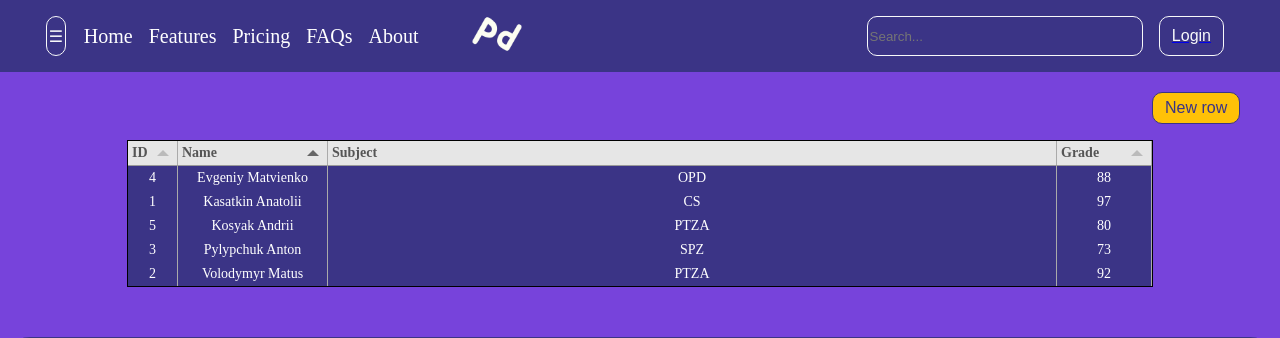
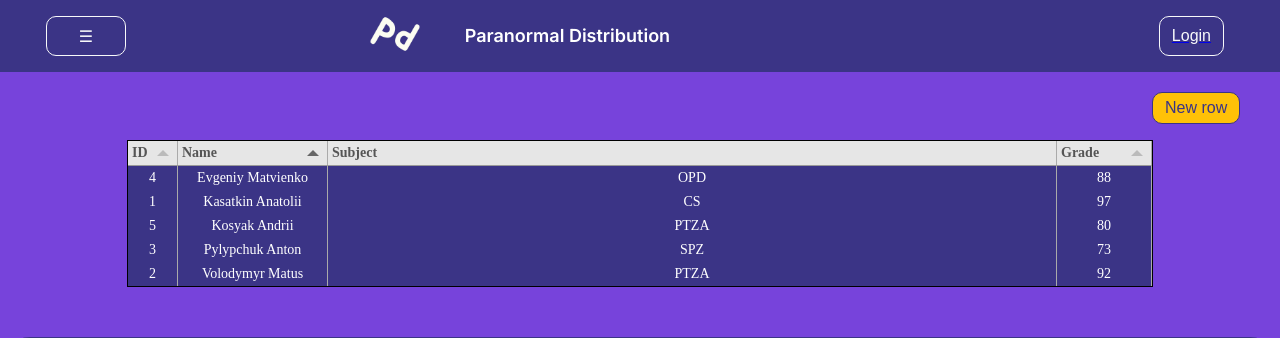
Before and after one commit to Zhenia-Matvienko/Paranormal_distribution, a PHP site: page / in a window 1280 px wide. Shown: the top 338 px of the page. Run offline with PHP 8.4, Linux system fonts and the light colour scheme.

Commit message:
remake general page

```diff
--- a/Front_End/css/style.css
+++ b/Front_End/css/style.css
@@ -220,12 +220,17 @@ canvas {
     max-width: 1300px;
 }
 
-main {
+.ParanormalD{
+    font-family: 'Inter';
+    font-style: normal;
+    font-weight: 600;
+    font-size: 18px;
+    line-height: 22px;
+    /* identical to box height */
 
-}
+    text-transform: capitalize;
 
-main1 {
-
+    color: #FFFFFF;
 }
 
 #openNav {
--- a/Front_End/index.html
+++ b/Front_End/index.html
@@ -12,6 +12,8 @@
         <script src="js/script.js"></script>
         <script src="https://cdnjs.cloudflare.com/ajax/libs/Chart.js/2.9.4/Chart.js"></script>
 
+        <script src="https://code.jquery.com/jquery-3.6.0.min.js"></script>
+
 <!--        font-->
         <link rel="preconnect" href="https://fonts.googleapis.com">
         <link rel="preconnect" href="https://fonts.gstatic.com" crossorigin>
@@ -22,24 +24,23 @@
     <body>
 	<div class="sidebar" style="display:none" id="mySidebar">
   		<button class="btnclose" onclick="w3_close()">Close &times;</button>
-  		<a href="#" class="textheader columns">Group 1</a>
-  		<a href="#" class="textheader columns">Group 2</a>
-  		<a href="#" class="textheader columns">Group 3</a>
+  		<a href="#" class="textheader columns">Головна</a>
+  		<a href="#" class="textheader columns">Графіки</a>
+  		<a href="#" class="textheader columns">Редагування оцінок</a>
 	</div>
     <header class="" id="main">
         <div class="header">
             <button id="openNav" onclick="w3_open()" class="btnlogin">&#9776;</button>
+
             <ul class="list">
-                <li><a href="#" class="textheader">Home</a></li>
-                <li><a href="#" class="textheader">Features</a></li>
-                <li><a href="#" class="textheader">Pricing</a></li>
-                <li><a href="#" class="textheader">FAQs</a></li>
-                <li><a href="#" class="textheader">About</a></li>
                 <li><img src="img/logo.png" id="logo"/></li>
+                <li class="ParanormalD">Paranormal distribution</a></li>
             </ul>
 
+
+            <!--
             <input type="search" class="searchpull" placeholder="Search..." aria-label="Search">
-
+            -->
             <div class="text-end">
                 <a href="index2.html" id="reg_redirect">
                     <button type="button" class="btnlogin">Login</button>
--- a/Front_End/js/script.js
+++ b/Front_End/js/script.js
@@ -1,3 +1,6 @@
+
+
+
 
 function w3_open() {
     document.getElementById("main").style.marginLeft = "10%";
```
Also changed, not shown: Back_end/practice/db.sqlite3.
